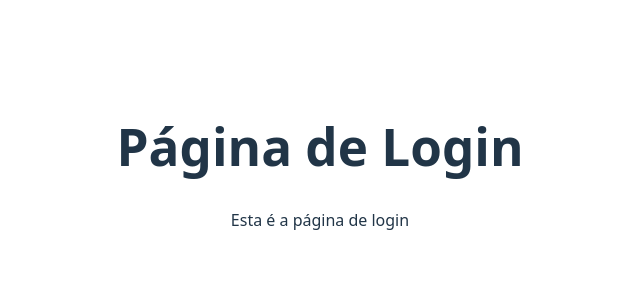
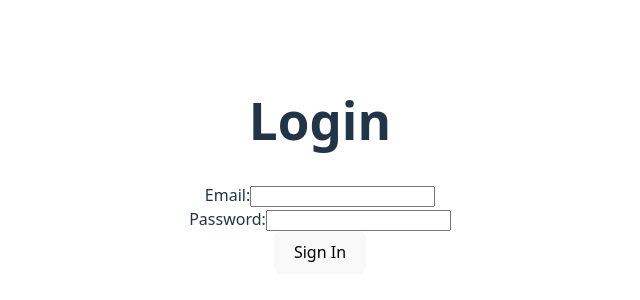
Before and after one commit to manoelcn/b2bit-frontend, a React (Vite) app: page /login in a window 1280 px wide. Shown: the part 234-534 px from the top of the page, without its empty margins (320-960 px from the left). Built offline with nearby package versions, Linux system fonts and the light colour scheme.

Commit message:
feat: implement login form

```diff
--- a/src/pages/Login/Login.tsx
+++ b/src/pages/Login/Login.tsx
@@ -1,12 +1,69 @@
-import React from "react";
+import React, { useState } from "react";
+import { useNavigate } from "react-router-dom";
+import { login, saveTokens } from "../../services/api";
 
 const Login: React.FC = () => {
+    const navigate = useNavigate();
+
+    const [email, setEmail] = useState("");
+    const [password, setPassword] = useState("");
+    const [error, setError] = useState("");
+    const [isLoading, setIsLoading] = useState(false);
+
+    const handleSubmit = async (e: React.FormEvent) => {
+        e.preventDefault();
+
+        if (!email || !password) {
+            setError("Please fill in all the fields.");
+            return;
+        }
+
+        setIsLoading(true);
+        setError("");
+
+        try {
+            const response = await login(email, password);
+
+            saveTokens(response.tokens);
+
+            navigate("/profile");
+        } catch (error: any) {
+            if (error.email) {
+                setError(error.email[0]);
+            } else if (error.password) {
+                setError(error.password[0]);
+            } else if (error.detail) {
+                setError("Invalid credentials.");
+            } else {
+                setError("Error logging in. Please try again.");
+            }
+        } finally {
+            setIsLoading(false);
+        }
+    };
+
     return (
         <div>
-            <h1>Página de Login</h1>
-            <p>Esta é a página de login</p>
+            <h1>Login</h1>
+            <form onSubmit={handleSubmit}>
+                <div>
+                    <label htmlFor="email">Email:</label>
+                    <input type="email" id="email" value={email} onChange={(e) => setEmail(e.target.value)} disabled={isLoading} />
+                </div>
+
+                <div>
+                    <label htmlFor="password">Password:</label>
+                    <input type="password" id="password" value={password} onChange={(e) => setPassword(e.target.value)} disabled={isLoading} />
+                </div>
+
+                {error && <div style={{ color: "red" }}>{error}</div>}
+
+                <button type="submit" disabled={isLoading}>
+                    {isLoading ? "Loading..." : "Sign In"}
+                </button>
+            </form>
         </div>
-    );
+    )
 };
 
 export default Login;
```
